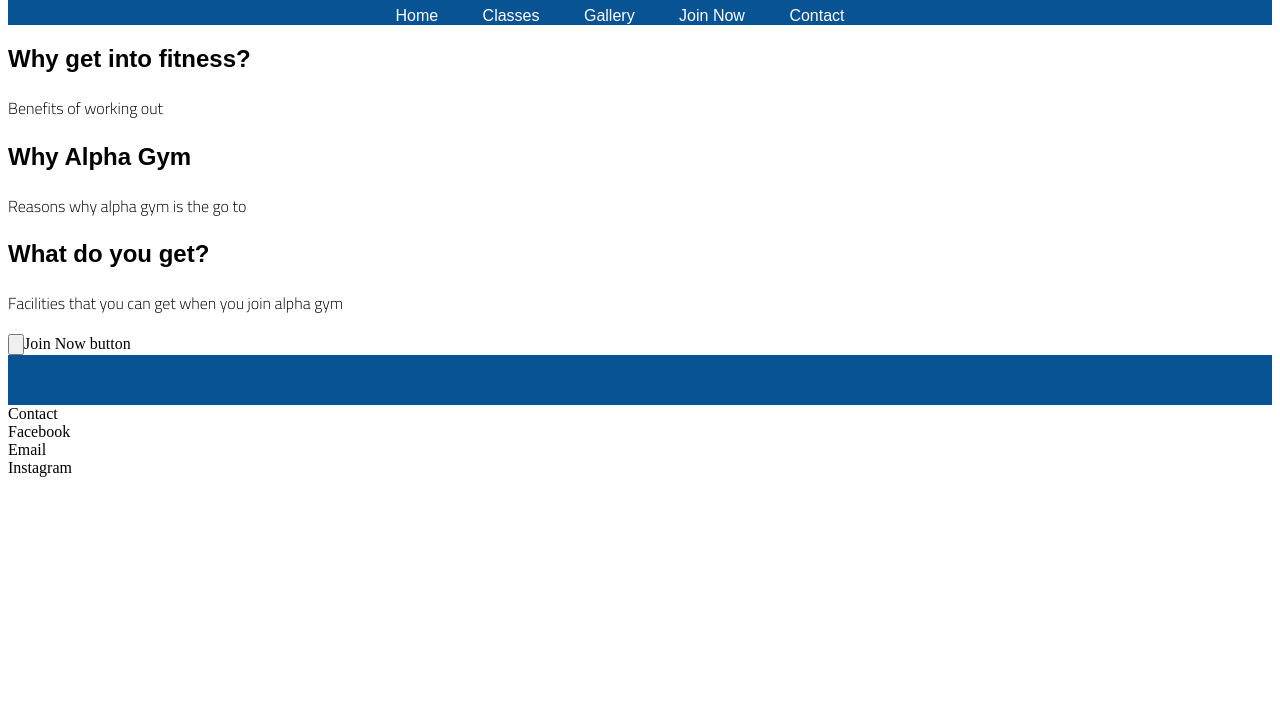
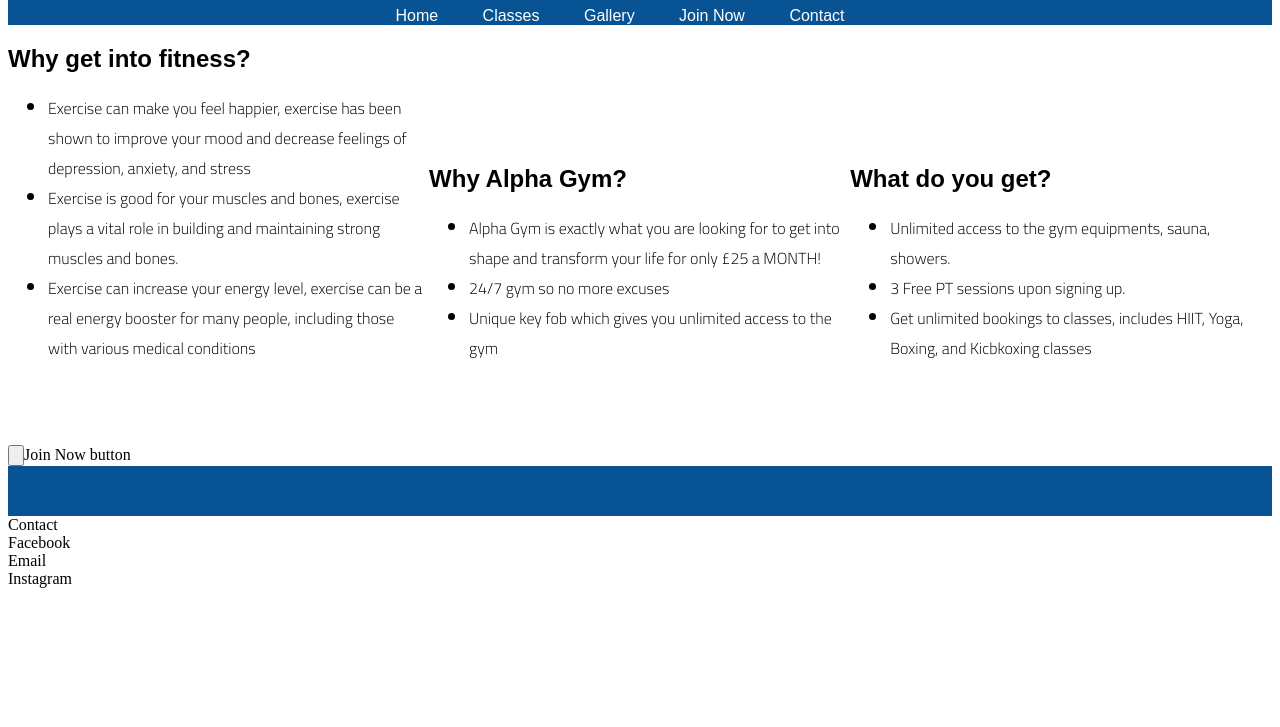
Before and after one commit to antoniog675/HTML-CSS-Portfolio-Project, a plain HTML site: page index.html in a window 1280 px wide. Shown: the part 73-800 px from the top of the page. Drawn offline with Linux system fonts and the light colour scheme.

Commit message:
add style to the gym info

```diff
--- a/assets/css/style.css
+++ b/assets/css/style.css
@@ -4,7 +4,7 @@ body h1, h2 {
     font-family: Bebas, sans-serif;
 }
 
-body p {
+.gym-info ul {
     font-family: Cairo, sans-serif;
 }
 
@@ -22,6 +22,12 @@ nav {
     margin-right: 40px;
 }
 
+.info-colums {
+    display: inline-block;
+    height: 300px;
+    width: 33%;
+}
+
 .footer-block {
     background-color: #085394;
     height: 50px;
--- a/index.html
+++ b/index.html
@@ -24,17 +24,29 @@
     </div>
 <!-- Body with information on the website-->
     <div class="gym-info">
-        <div>
+        <div class="info-colums">
             <h2>Why get into fitness?</h2>
-            <p>Benefits of working out</p>
+            <ul>
+                <li>Exercise can make you feel happier, exercise has been shown to improve your mood and decrease feelings of depression, anxiety, and stress </li>
+                <li>Exercise is good for your muscles and bones, exercise plays a vital role in building and maintaining strong muscles and bones.</li>
+                <li>Exercise can increase your energy level, exercise can be a real energy booster for many people, including those with various medical conditions</li>
+            </ul>
         </div>
-        <div>
-            <h2>Why Alpha Gym</h2>
-            <p>Reasons why alpha gym is the go to</p>
+        <div class="info-colums">
+            <h2>Why Alpha Gym?</h2>
+            <ul>
+                <li>Alpha Gym is exactly what you are looking for to get into shape and transform your life for only £25 a MONTH!</li>
+                <li>24/7 gym so no more excuses</li>
+                <li>Unique key fob which gives you unlimited access to the gym</li>
+            </ul>
         </div>
-        <div>
+        <div class="info-colums">
             <h2>What do you get?</h2>
-            <p>Facilities that you can get when you join alpha gym</p>
+            <ul>
+                <li>Unlimited access to the gym equipments, sauna, showers.</li>
+                <li>3 Free PT sessions upon signing up.</li>
+                <li>Get unlimited bookings to classes, includes HIIT, Yoga, Boxing, and Kicbkoxing classes</li>
+            </ul>
         </div>
         <input type="button">Join Now button
     </div>
@@ -49,6 +61,6 @@
     <div>Instagram</div>
 
 </footer>
-
+<script src="https://kit.fontawesome.com/3d3ad5fdec.js" crossorigin="anonymous"></script>
 </body>
 </html>
```
